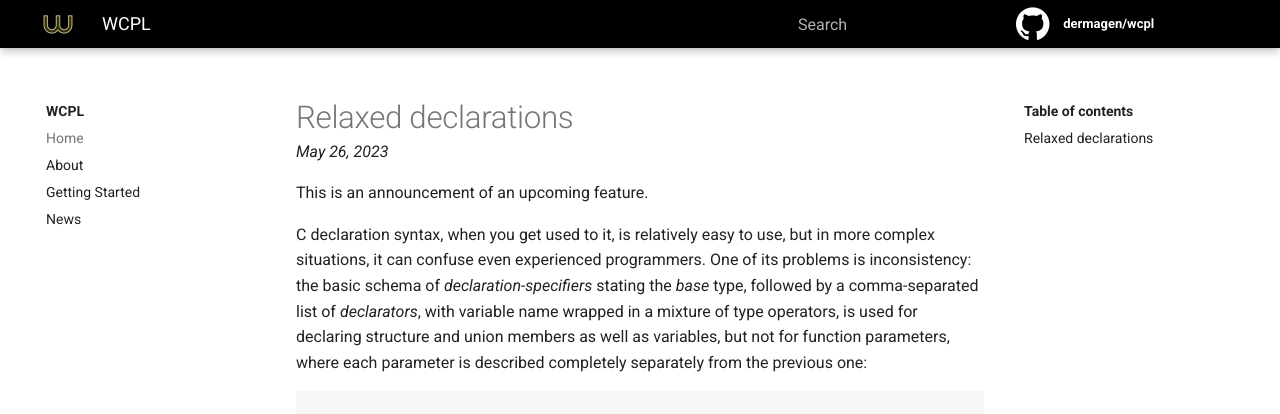
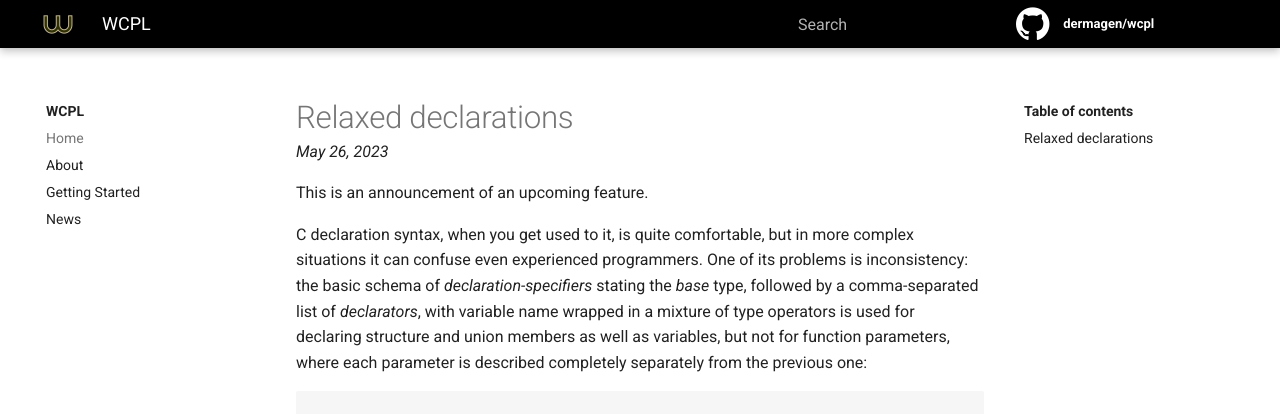
Before and after one commit to false-schemers/wcpl, a Jekyll site: the page built from docs/_posts/2023-05-26-reldecls.md, in a window 1280 px wide and 900 px high. Shown: the top 414 px of the window. Built offline with Jekyll 4.4.1, drawn with Linux system fonts in a browser that asks for light colours; our own code applies the rules of GitHub Pages for plain Markdown files.

Commit message:
Update 2023-05-26-reldecls.md

```diff
--- a/docs/_posts/2023-05-26-reldecls.md
+++ b/docs/_posts/2023-05-26-reldecls.md
@@ -8,11 +8,11 @@ This is an announcement of an upcoming feature.
 
 <!--more-->
 
-C declaration syntax, when you get used to it, is relatively easy to use, but
-in more complex situations, it can confuse even experienced programmers. One
+C declaration syntax, when you get used to it, is quite comfortable, but
+in more complex situations it can confuse even experienced programmers. One
 of its problems is inconsistency: the basic schema of *declaration-specifiers*
 stating the *base* type, followed by a comma-separated list of *declarators*,
-with variable name wrapped in a mixture of type operators, is used for declaring
+with variable name wrapped in a mixture of type operators is used for declaring
 structure and union members as well as variables, but not for function parameters,
 where each parameter is described completely separately from the previous one:
 
```
